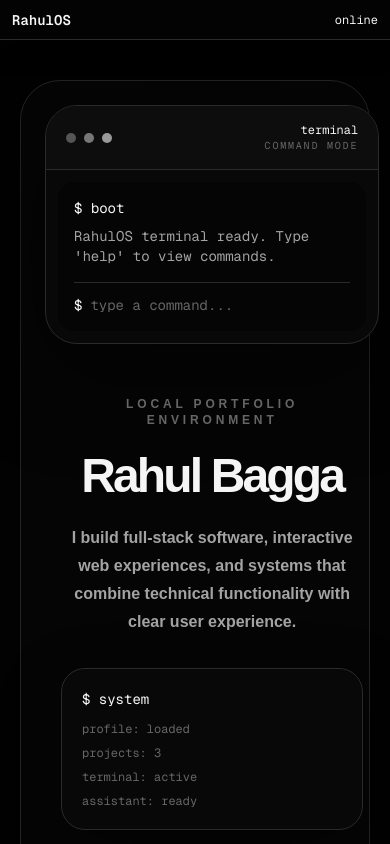
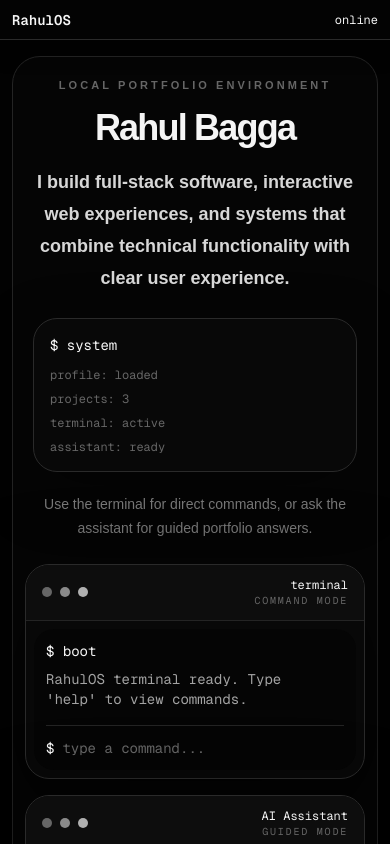
Before and after one commit to MonsieurR05/rahul-os, a Next.js app: page / in a window 390 px wide. Shown: the top 844 px of the page. Built offline with nearby package versions, Linux system fonts and the light colour scheme.

Commit message:
fix[responsive]: improve layout scaling across devices

```diff
--- a/src/components/AssistantApp.jsx
+++ b/src/components/AssistantApp.jsx
@@ -231,14 +231,14 @@ export default function AssistantApp() {
           Ask about the portfolio
         </label>
 
-        <div className="flex gap-2">
+        <div className="flex flex-col gap-2 sm:flex-row">
           <input
             id="assistant-question"
             value={input}
             onChange={(event) => setInput(event.target.value)}
             placeholder="e.g. What project best shows React?"
             disabled={isLoading}
-            className="min-w-0 flex-1 rounded-[1.1rem] border border-[#242424] bg-[#111111] px-4 py-3 text-sm text-[#f5f5f5] outline-none placeholder:text-[#666666] focus:border-[#3a3a3a] disabled:opacity-60"
+            className="rounded-[1.1rem] border border-[#d9d9d9] bg-[#e8e8e8] px-4 py-3 text-sm font-semibold text-[#050505] transition hover:bg-[#ffffff] disabled:cursor-not-allowed disabled:opacity-60 sm:self-auto"
           />
 
           <button
--- a/src/components/Desktop.jsx
+++ b/src/components/Desktop.jsx
@@ -7,31 +7,33 @@ import { profile, projects } from "@/data/portfolio";
 
 export default function Desktop() {
   return (
-    <section className="relative min-h-screen overflow-hidden bg-[#030303] text-[#f5f5f5]">
+    <section className="relative min-h-dvh overflow-x-hidden bg-[#030303] text-[#f5f5f5]">
       <Taskbar />
 
-      <main className="flex min-h-screen items-center justify-center px-5 pb-10 pt-20 sm:px-8">
-        <section className="w-full max-w-[1700px] rounded-[2.5rem] border border-[#242424] bg-[#050505] p-6 shadow-[0_40px_120px_rgba(0,0,0,0.65)]">
-          <div className="grid items-center gap-5 xl:grid-cols-[430px_minmax(0,1fr)_430px]">
+      <main className="flex min-h-dvh items-start justify-center px-3 pb-6 pt-14 sm:px-5 sm:pb-8 sm:pt-16 lg:items-center lg:px-8 lg:pb-10 lg:pt-10">
+        <section className="w-full max-w-[1700px] rounded-[1.75rem] border border-[#242424] bg-[#050505] p-3 shadow-[0_40px_120px_rgba(0,0,0,0.65)] sm:rounded-[2rem] sm:p-4 lg:p-5 lg:my-auto">
+          <div className="grid items-start gap-4 xl:grid-cols-[minmax(320px,430px)_minmax(0,1fr)_minmax(320px,430px)] xl:items-center xl:gap-5">
+            <div className="order-2 min-w-0 xl:order-1">
               <Panel title="terminal" status="command mode">
                 <TerminalApp />
               </Panel>
+            </div>
 
-            <section className="flex items-center justify-center px-4 py-8">
-              <div className="max-w-xl text-center">
-                <p className="text-xs font-semibold uppercase tracking-[0.32em] text-[#666666]">
+            <section className="order-1 flex min-w-0 items-center justify-center px-2 py-2 sm:px-4 sm:py-4 xl:order-2">
+              <div className="w-full max-w-2xl text-center">
+                <p className="text-[11px] font-semibold uppercase tracking-[0.28em] text-[#666666] sm:text-xs sm:tracking-[0.32em]">
                   local portfolio environment
                 </p>
 
-                <h1 className="mt-6 text-5xl font-bold leading-none tracking-[-0.06em] text-[#f5f5f5] sm:text-6xl xl:text-7xl">
+                <h1 className="mt-4 text-4xl font-bold leading-none tracking-[-0.05em] text-[#f5f5f5] sm:mt-5 sm:text-5xl lg:text-6xl xl:text-7xl">
                   Rahul Bagga
                 </h1>
 
-                <p className="mt-6 text-base font-semibold leading-7 text-[#a3a3a3]">
+                <p className="mx-auto mt-5 max-w-3xl text-lg font-semibold leading-8 text-[#d7d7d7] sm:mt-6 sm:text-xl sm:leading-9 lg:text-2xl lg:leading-10">
                   {profile.summary}
                 </p>
 
-                <div className="mx-auto mt-8 max-w-md rounded-3xl border border-[#2a2a2a] bg-[#080808] p-5 text-left shadow-[0_20px_60px_rgba(0,0,0,0.35)]">
+                <div className="mx-auto mt-6 w-full max-w-xl rounded-[1.5rem] border border-[#2a2a2a] bg-[#080808] p-4 text-left shadow-[0_20px_60px_rgba(0,0,0,0.35)] sm:mt-8 sm:rounded-[1.75rem] sm:p-5">
                   <p className="font-mono text-sm text-[#f5f5f5]">$ system</p>
 
                   <div className="mt-3 grid gap-2 font-mono text-xs text-[#666666] sm:grid-cols-2">
@@ -42,16 +44,18 @@ export default function Desktop() {
                   </div>
                 </div>
 
-                <p className="mx-auto mt-6 max-w-md text-sm leading-6 text-[#666666]">
+                <p className="mx-auto mt-5 max-w-xl text-sm leading-6 text-[#777777] sm:mt-6 sm:text-base">
                   Use the terminal for direct commands, or ask the assistant for
                   guided portfolio answers.
                 </p>
               </div>
             </section>
 
+            <div className="order-3 min-w-0">
               <Panel title="AI Assistant" status="guided mode">
                 <AssistantApp />
               </Panel>
+            </div>
           </div>
         </section>
       </main>
@@ -61,13 +65,12 @@ export default function Desktop() {
 
 function Panel({ title, status, children }) {
   return (
-    <section className="flex items-center">
-      <div className="w-full overflow-hidden rounded-[2rem] border border-[#2a2a2a] bg-[#080808] shadow-[0_30px_90px_rgba(0,0,0,0.55)]">
-        <div className="flex items-center justify-between border-b border-[#2a2a2a] bg-[#0d0d0d] px-5 py-4">
+    <section className="min-w-0 overflow-hidden rounded-[1.5rem] border border-[#2a2a2a] bg-[#080808] shadow-[0_30px_90px_rgba(0,0,0,0.55)] sm:rounded-[2rem]">
+      <div className="flex items-center justify-between border-b border-[#242424] bg-[#0d0d0d] px-4 py-3 sm:px-5 sm:py-4">
         <div className="flex items-center gap-2">
-            <span className="h-2.5 w-2.5 rounded-full bg-[#555555]" />
-            <span className="h-2.5 w-2.5 rounded-full bg-[#777777]" />
-            <span className="h-2.5 w-2.5 rounded-full bg-[#999999]" />
+          <span className="h-2.5 w-2.5 rounded-full bg-[#666666]" />
+          <span className="h-2.5 w-2.5 rounded-full bg-[#8a8a8a]" />
+          <span className="h-2.5 w-2.5 rounded-full bg-[#b0b0b0]" />
         </div>
 
         <div className="text-right">
@@ -78,7 +81,8 @@ function Panel({ title, status, children }) {
         </div>
       </div>
 
-        <div className="max-h-[46vh] overflow-y-auto p-3">{children}</div>
+      <div className="max-h-[58dvh] overflow-y-auto p-2 sm:p-3 xl:max-h-[46vh]">
+        {children}
       </div>
     </section>
   );
--- a/src/components/TerminalApp.jsx
+++ b/src/components/TerminalApp.jsx
@@ -1,7 +1,13 @@
 "use client";
 
 import { useEffect, useRef, useState } from "react";
-import { profile, projects, skills, experience, contact } from "@/data/portfolio";
+import {
+  profile,
+  projects,
+  skills,
+  experience,
+  contact,
+} from "@/data/portfolio";
 
 const helpText = `Available commands:
 whoami
@@ -73,7 +79,8 @@ ${item.description}`
     } else if (command === "contact") {
       output = `Email: ${contact.email}
 GitHub: ${contact.github}
-Website: ${contact.website}`;
+Website: ${contact.website}
+LinkedIn: ${contact.linkedin}`;
     } else {
       output = `Command not found: ${rawCommand}
 Type 'help' to view available commands.`;
@@ -89,11 +96,11 @@ Type 'help' to view available commands.`;
   }
 
   return (
-    <div className="h-full rounded-2xl bg-[#050505] p-4 font-mono text-sm">
-      <div className="mb-4 max-h-[46vh] space-y-4 overflow-y-auto pr-2">
+    <div className="h-full rounded-[1.25rem] bg-[#050505] p-3 font-mono text-sm sm:rounded-2xl sm:p-4">
+      <div className="mb-4 max-h-[34dvh] space-y-4 overflow-y-auto pr-2 sm:max-h-[38dvh] xl:max-h-[28vh]">
         <div>
           <p className="text-[#f5f5f5]">$ boot</p>
-          <pre className="mt-2 whitespace-pre-wrap text-[#a3a3a3]">
+          <pre className="mt-2 whitespace-pre-wrap break-words text-[#a3a3a3]">
             RahulOS terminal ready. Type 'help' to view commands.
           </pre>
         </div>
@@ -104,7 +111,7 @@ Type 'help' to view available commands.`;
             ref={index === history.length - 1 ? latestEntryRef : null}
           >
             <p className="text-[#f5f5f5]">$ {entry.command}</p>
-            <pre className="mt-2 whitespace-pre-wrap text-[#a3a3a3]">
+            <pre className="mt-2 whitespace-pre-wrap break-words text-[#a3a3a3]">
               {entry.output}
             </pre>
           </div>
@@ -113,7 +120,7 @@ Type 'help' to view available commands.`;
 
       <form
         onSubmit={handleSubmit}
-        className="flex items-center gap-2 border-t border-[#2a2a2a] pt-3"
+        className="flex items-center gap-2 border-t border-[#242424] pt-3"
       >
         <span className="text-[#f5f5f5]">$</span>
 
```
Lines whose indentation alone changed are shown as unchanged.
